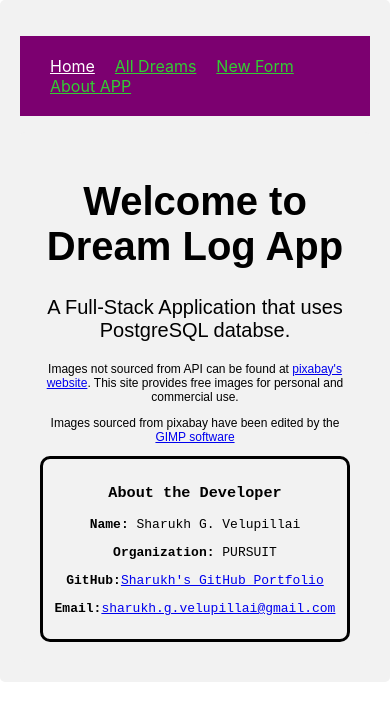
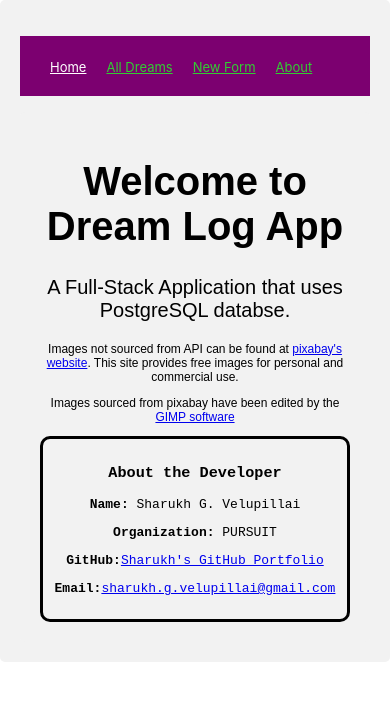
Before and after one commit to SharukhGV/Dream-Log-App-frontend, a React (Create React App) app: page / in a window 390 px wide. Shown: the top 720 px of the page. Built offline with nearby package versions, Linux system fonts and the light colour scheme; no server answers.

Commit message:
navbar's about page font & Nav link media query

```diff
--- a/src/App.css
+++ b/src/App.css
@@ -141,4 +141,7 @@ div {
   }
 
 
+  .links{
+    font-size: small;
+  }
 }
--- a/src/Components/Nav.js
+++ b/src/Components/Nav.js
@@ -53,7 +53,7 @@ function Nav() {
               style={({ isActive }) =>
               isActive ? activeStyle : nonactiveStyle}
             >
-              About APP
+              About
             </NavLink></li>
 
           </ul>
```
